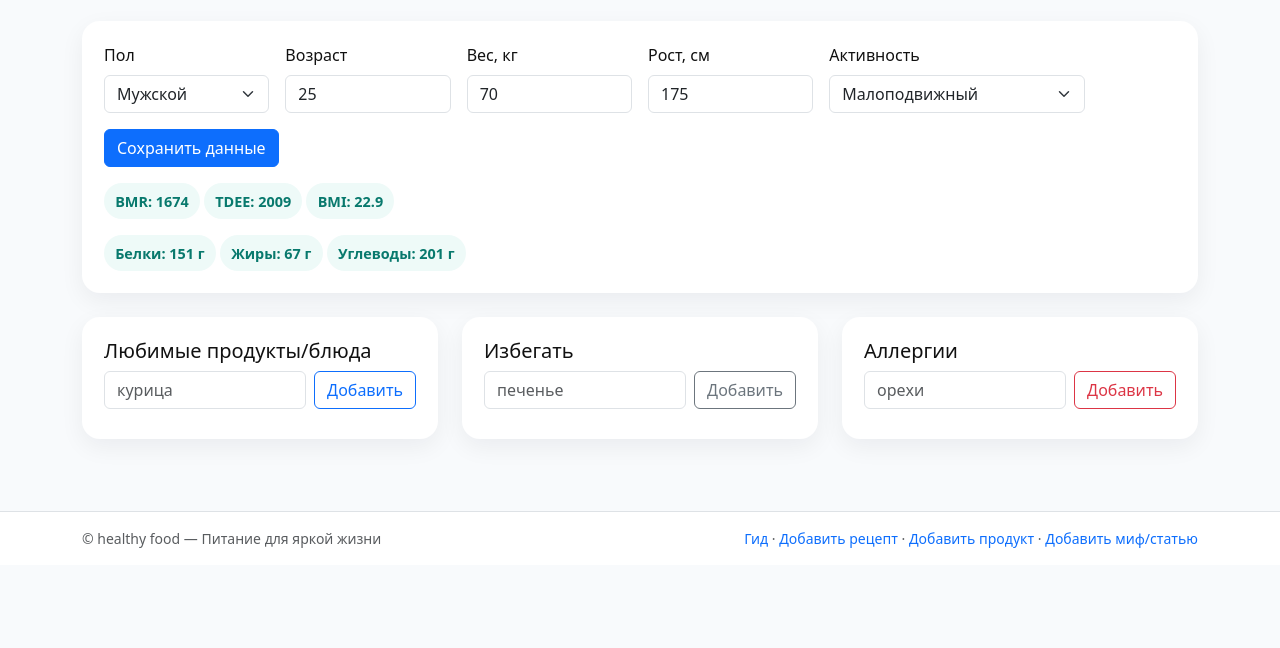
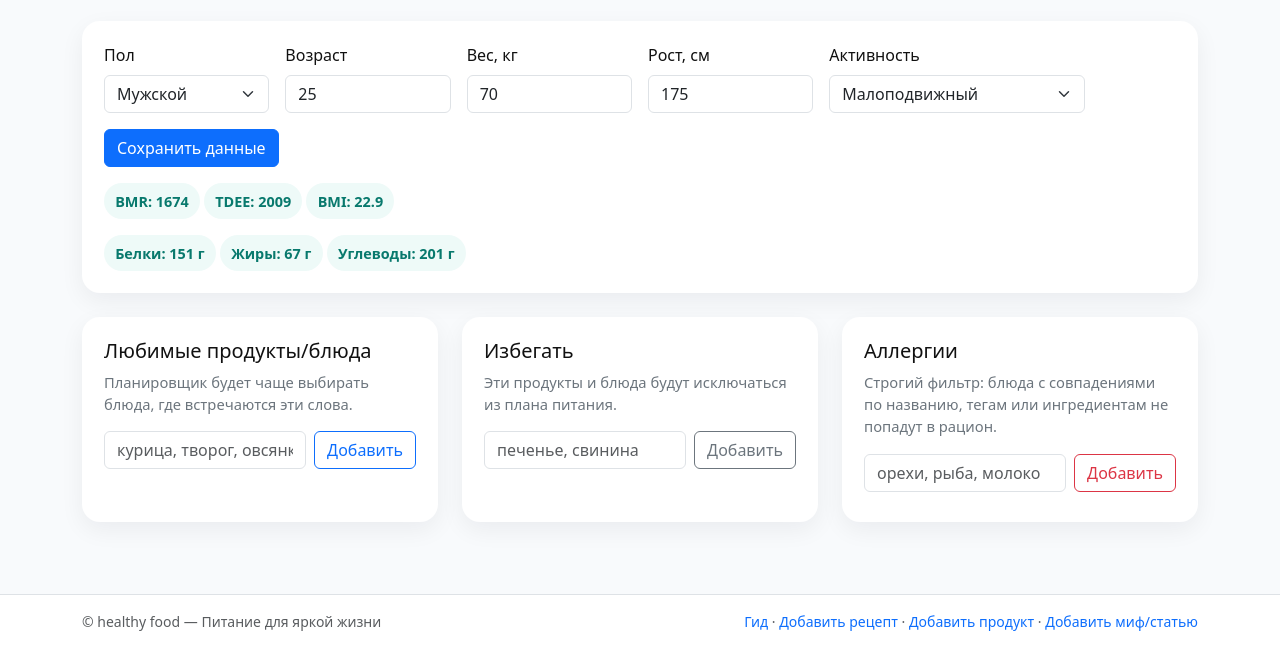
Before and after one commit to DaFi3134/foods, a plain HTML site: page docs/profile.html in a window 1280 px wide. Shown: the part 183-831 px from the top of the page. Before the commit the page ends 800 px from the top, so only its background shows below. Drawn offline with nearby package versions, Linux system fonts and the light colour scheme.

Commit message:
Update profile.html

```diff
--- a/docs/profile.html
+++ b/docs/profile.html
@@ -32,9 +32,9 @@
   </div>
 </div>
 <div class="row g-4">
-  <div class="col-lg-4"><div class="form-section h-100"><h5>Любимые продукты/блюда</h5><div class="d-flex gap-2 mb-2"><input id="likedInput" class="form-control" placeholder="курица"><button id="addLiked" class="btn btn-outline-primary">Добавить</button></div><div id="likedBox"></div></div></div>
-  <div class="col-lg-4"><div class="form-section h-100"><h5>Избегать</h5><div class="d-flex gap-2 mb-2"><input id="dislikedInput" class="form-control" placeholder="печенье"><button id="addDisliked" class="btn btn-outline-secondary">Добавить</button></div><div id="dislikedBox"></div></div></div>
-  <div class="col-lg-4"><div class="form-section h-100"><h5>Аллергии</h5><div class="d-flex gap-2 mb-2"><input id="allergyInput" class="form-control" placeholder="орехи"><button id="addAllergy" class="btn btn-outline-danger">Добавить</button></div><div id="allergyBox"></div></div></div>
+  <div class="col-lg-4"><div class="form-section h-100"><h5>Любимые продукты/блюда</h5><p class="small-muted">Планировщик будет чаще выбирать блюда, где встречаются эти слова.</p><div class="d-flex gap-2 mb-2"><input id="likedInput" class="form-control" placeholder="курица, творог, овсянка"><button id="addLiked" class="btn btn-outline-primary">Добавить</button></div><div id="likedBox"></div></div></div>
+  <div class="col-lg-4"><div class="form-section h-100"><h5>Избегать</h5><p class="small-muted">Эти продукты и блюда будут исключаться из плана питания.</p><div class="d-flex gap-2 mb-2"><input id="dislikedInput" class="form-control" placeholder="печенье, свинина"><button id="addDisliked" class="btn btn-outline-secondary">Добавить</button></div><div id="dislikedBox"></div></div></div>
+  <div class="col-lg-4"><div class="form-section h-100"><h5>Аллергии</h5><p class="small-muted">Строгий фильтр: блюда с совпадениями по названию, тегам или ингредиентам не попадут в рацион.</p><div class="d-flex gap-2 mb-2"><input id="allergyInput" class="form-control" placeholder="орехи, рыба, молоко"><button id="addAllergy" class="btn btn-outline-danger">Добавить</button></div><div id="allergyBox"></div></div></div>
 </div>
 </div></main>
 <footer id="site-footer"></footer>
```
